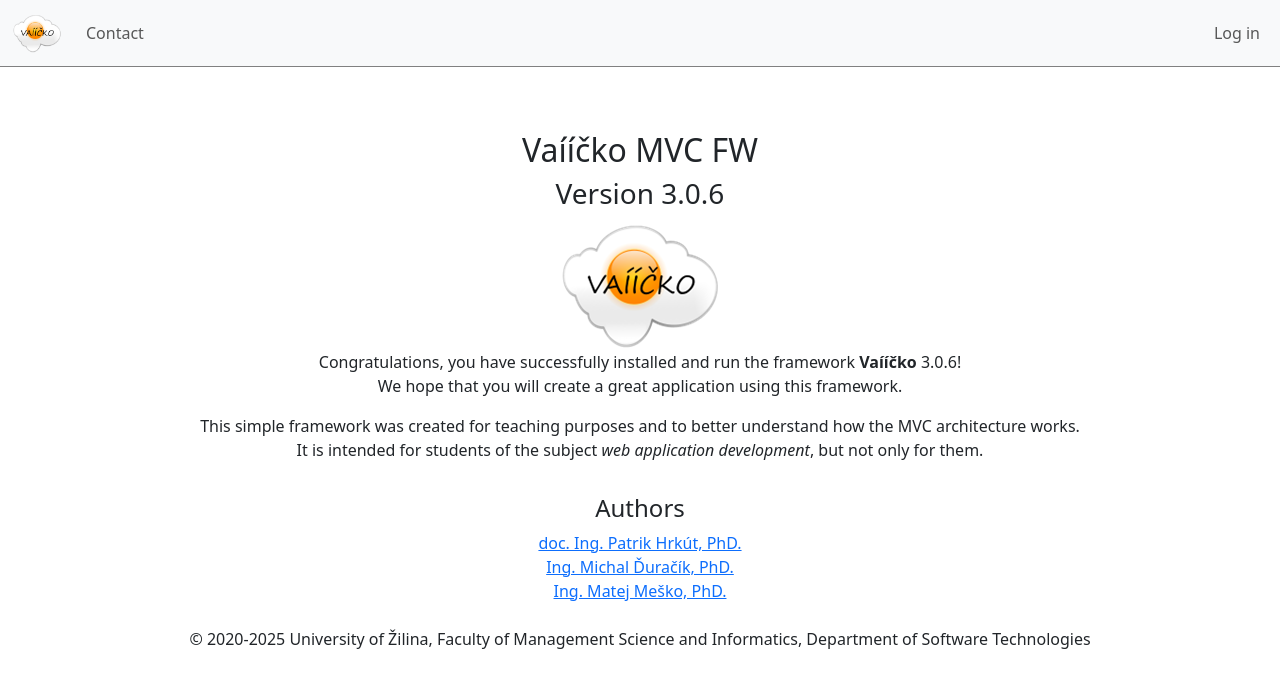
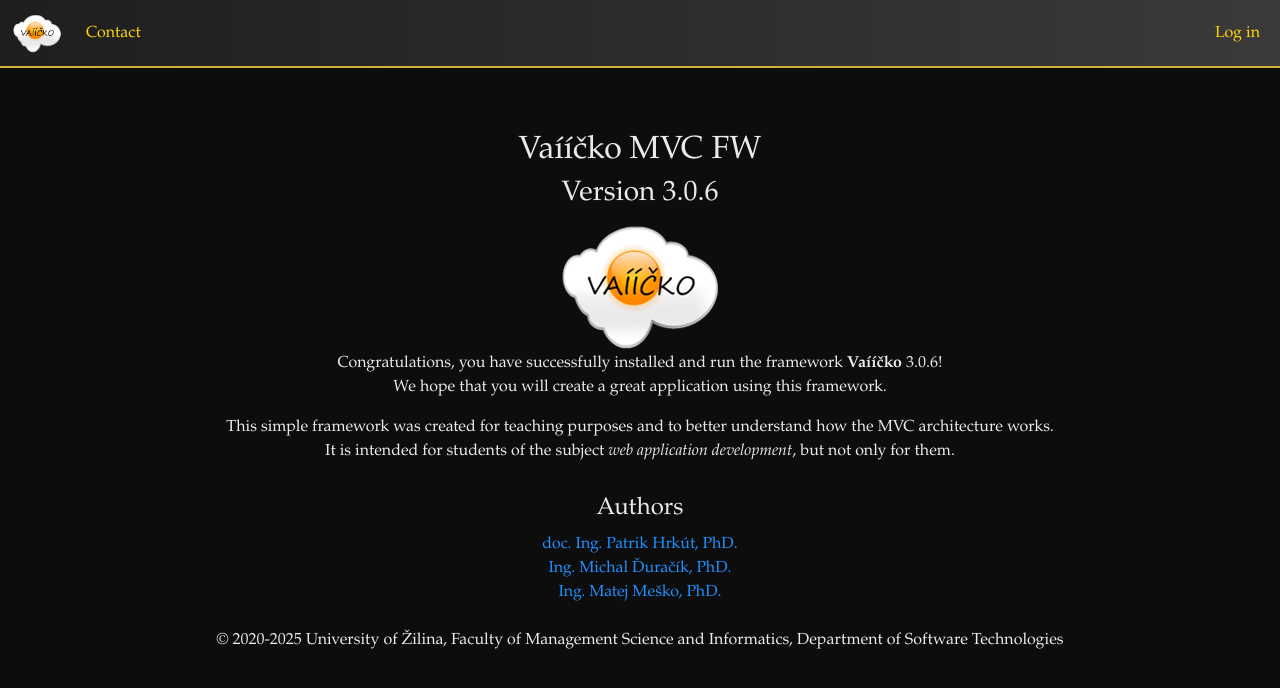
Before and after one commit to Ady38/VAII-MTG_Tournament_Manager, a PHP site: page / in a window 1280 px wide. Shown: the top 688 px of the page. Run offline with PHP 8.4, Linux system fonts and the light colour scheme.

Commit message:
Enhance styling with gold accents and improved readability

```diff
--- a/public/css/styl.css
+++ b/public/css/styl.css
@@ -1,7 +1,56 @@
 .navbar {
-    border-bottom: 1px solid grey;
+    border-bottom: 2px solid #D4AF37; /* Gold accent */
+    background: linear-gradient(90deg, #1E1E1E, #3A3A3A); /* Dark gradient */
+    color: #FFD700; /* Gold text for menu */
 }
 
 .navbar-brand img {
     width: 50px;
+    border: none; /* Removed border */
+    border-radius: 5px; /* Slight rounding for a polished look */
 }
+
+.navbar a {
+    color: #FFD700; /* Gold text for menu links */
+}
+
+.navbar a:hover {
+    color: #FFFFFF; /* White text on hover */
+}
+
+body {
+    background: #0D0D0D; /* Dark background */
+    color: #EAEAEA; /* Light text for readability */
+    font-family: 'Garamond', serif; /* Fantasy-style font */
+}
+
+a {
+    color: #1E90FF; /* Blue for links */
+    text-decoration: none;
+}
+
+a:hover {
+    color: #FFD700; /* Gold on hover */
+    text-decoration: underline;
+}
+
+button {
+    background: #8B0000; /* Deep red */
+    color: #FFFFFF; /* White text */
+    border: 2px solid #D4AF37; /* Gold border */
+    border-radius: 5px;
+    padding: 10px 20px;
+    cursor: pointer;
+}
+
+button:hover {
+    background: #B22222; /* Lighter red on hover */
+}
+
+footer {
+    background: #1E1E1E; /* Dark footer */
+    color: #FFFFFF; /* White text */
+    border-top: 2px solid #D4AF37; /* Gold accent */
+    padding: 10px;
+    text-align: center;
+}
```
